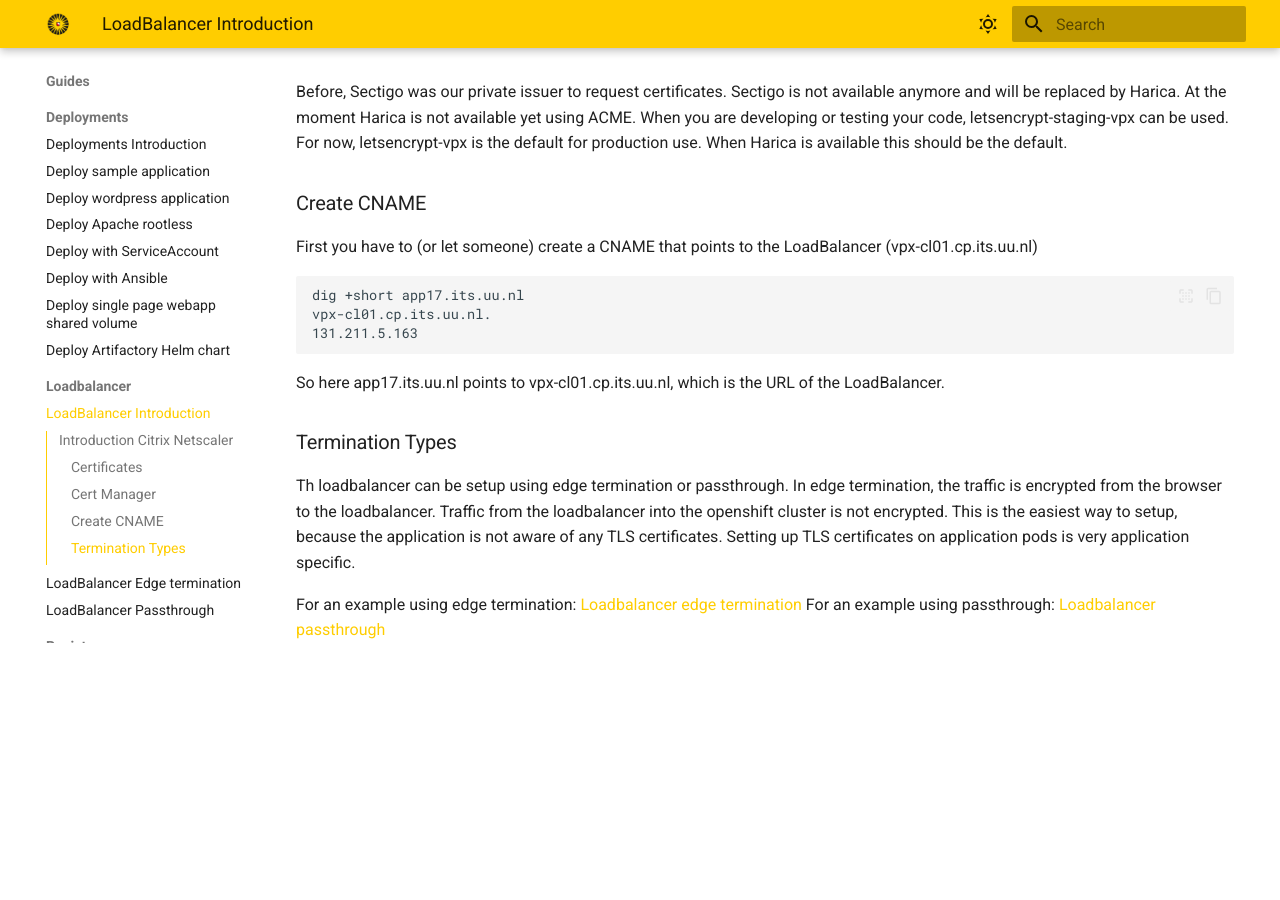
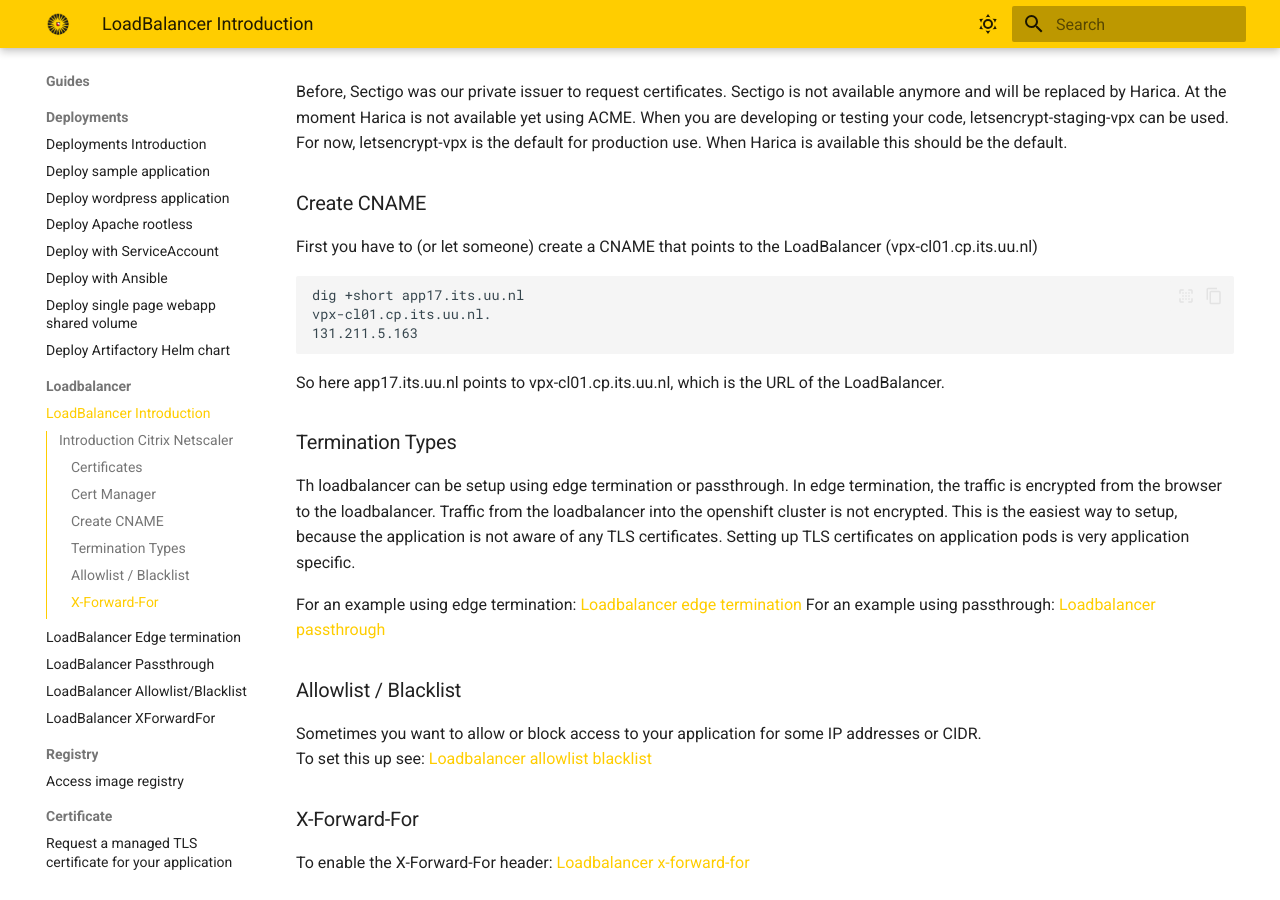
Before and after one commit to UtrechtUniversity/containerplatform-docs, an MkDocs documentation site: the page built from docs/content/guides/loadbalancer-intro.md, in a window 1280 px wide and 900 px high, scrolled down 1118 px. Built offline with MkDocs 1.6.1 and Material for MkDocs 9.7.7, drawn with Linux system fonts in a browser that asks for light colours; before the commit the page ends 1785 px from its top, so only the background shows below that.

Commit message:
add pages to mkdocs.yml

```diff
--- a/docs/content/guides/loadbalancer-intro.md
+++ b/docs/content/guides/loadbalancer-intro.md
@@ -54,3 +54,12 @@
 
 For an example using edge termination: [Loadbalancer edge termination](loadbalancer-edge.md)
 For an example using passthrough: [Loadbalancer passthrough](loadbalancer-passthrough.md)
+
+### Allowlist / Blacklist
+
+Sometimes you want to allow or block access to your application for some IP addresses or CIDR.
+To set this up see: [Loadbalancer allowlist blacklist](loadbalancer-white-black-list.md)
+
+### X-Forward-For
+
+To enable the X-Forward-For header: [Loadbalancer x-forward-for](loadbalancer-xforwardfor.md)
--- a/mkdocs.yml
+++ b/mkdocs.yml
@@ -85,6 +85,8 @@
         - LoadBalancer Introduction: content/guides/loadbalancer-intro.md
         - LoadBalancer Edge termination: content/guides/loadbalancer-edge.md
         - LoadBalancer Passthrough: content/guides/loadbalancer-passthrough.md
+        - LoadBalancer Allowlist/Blacklist: content/guides/loadbalancer-white-black-list.md
+        - LoadBalancer XForwardFor: content/guides/loadbalancer-xforwardfor.md
       Registry:
         - Access image registry: content/guides/access-registry.md
       Certificate:
```
